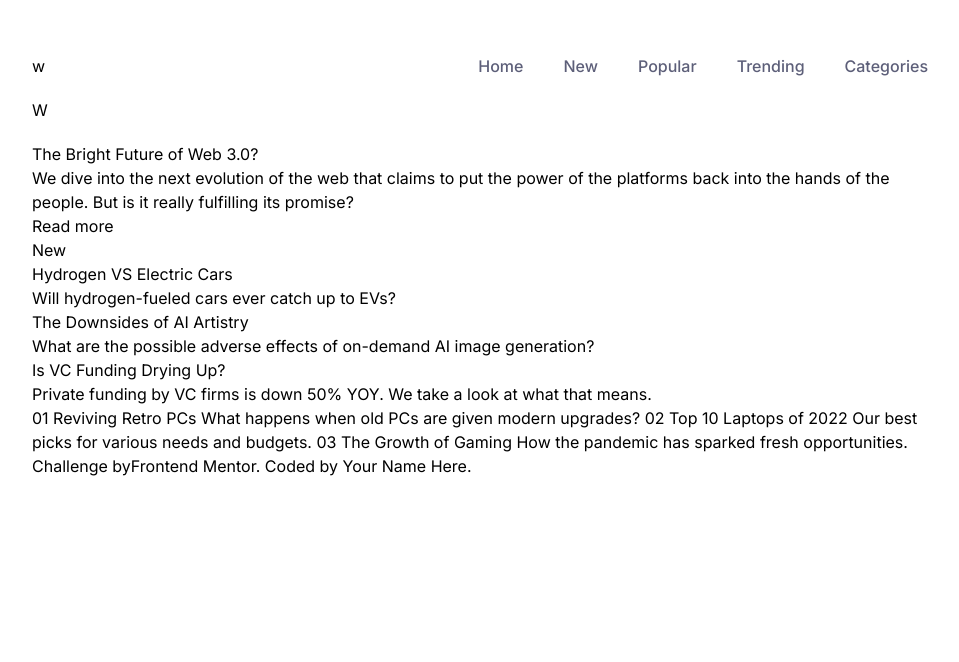
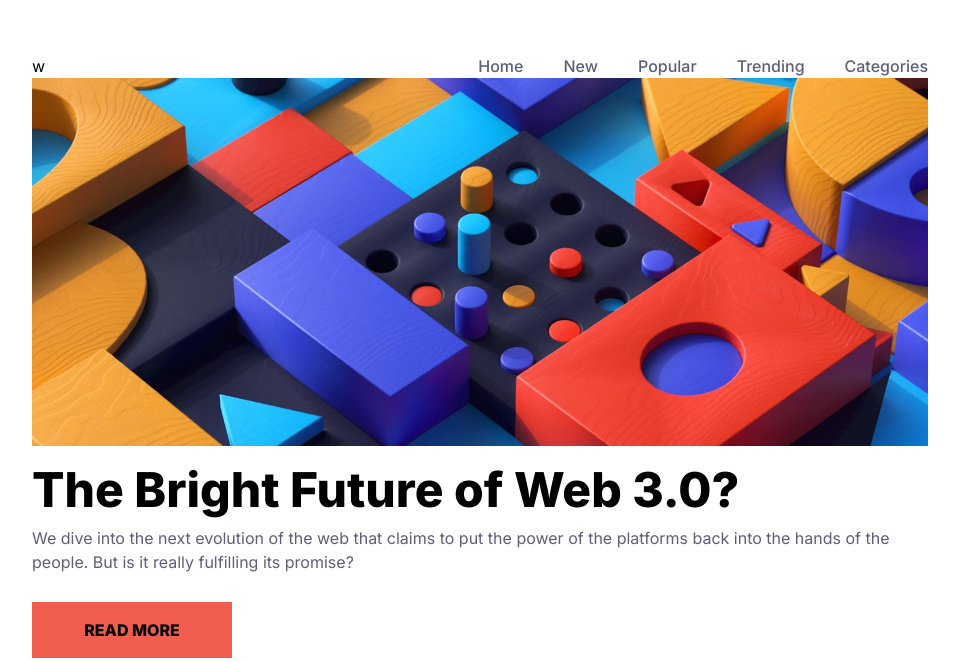
Before and after one commit to Micolash89/news-homepage-main, a Next.js app: page / in a window 1280 px wide. Shown: the part 138-800 px from the top of the page, without its empty margins (160-1119 px from the left). Built offline with nearby package versions, Linux system fonts and the light colour scheme.

Commit message:
`Refactor layout and responsive design for header and main section, updated: primera seccion del main modo mobile hecha`

```diff
--- a/app/page.tsx
+++ b/app/page.tsx
@@ -4,7 +4,7 @@ import Main from "../components/Main";
 
 export default function Home() {
   return (
-    <section className="h-full max-h-screen w-full max-w-screen sm:p-48">
+    <section className="h-full max-h-screen w-full max-w-screen md:p-48 px-5">
       <Header />
       <Main />
       <Footer />
--- a/components/HeaderDesktop.tsx
+++ b/components/HeaderDesktop.tsx
@@ -3,7 +3,7 @@ import { ItemsLinks } from "./Header";
 
  export default function HeaderDesktop() {
    return (
-     <section className="hidden sm:flex justify-between text-base  ">
+     <section className="hidden md:flex justify-between text-base  ">
         <a href="" className="">
           w
           {/* <Image
@@ -11,7 +11,7 @@ import { ItemsLinks } from "./Header";
           alt="logo W."
           fill
           className="object-cover "
-
+           sizes="(max-width: 767px) 100vw, (max-width: 1023px) 50vw, 33vw"
           /> */}
         </a>
 
--- a/components/HeaderMobile.tsx
+++ b/components/HeaderMobile.tsx
@@ -19,11 +19,11 @@ export default function HeaderMobile() {
 
   return (
     <>
-      <div className="flex h-16 items-center justify-between">
+      <div className="flex h-16 items-center justify-between md:hidden ">
 
       <span>W</span>
 
-        <div className="flex  items-center md:hidden ">
+        <div className="flex  items-center ">
           <Sheet open={isMenuOpen} onOpenChange={setIsMenuOpen}>
             <SheetTrigger asChild>
               <Button variant="ghost" size="icon" className="md:hidden">
--- a/components/Main.tsx
+++ b/components/Main.tsx
@@ -1,17 +1,44 @@
+import Image from "next/image";
+
 export default function Main() {
   return (
     <>
+      <main>
+        <section className="flex flex-col gap-5">
+          <div>
+            <Image
+              src={"/assets/images/image-web-3-mobile.jpg"}
+              height={20}
+              width={20}
+              alt="logo"
+              sizes="(max-width: 767px) 100vw, (max-width: 1023px) 50vw, 33vw"
+              className="bg-cover w-full h-full md:hidden"
+            />
+            <Image
+              src={"/assets/images/image-web-3-desktop.jpg"}
+              height={20}
+              width={20}
+              alt="logo"
+              sizes="(max-width: 767px) 100vw, (max-width: 1023px) 50vw, 33vw"
+              className="bg-cover w-full h-full hidden md:block"
+            />
+          </div>
 
-
-      <main>
-        <section>
-          <h2>The Bright Future of Web 3.0?</h2>
-          <p>
-            We dive into the next evolution of the web that claims to put the
-            power of the platforms back into the hands of the people. But is it
-            really fulfilling its promise?
-          </p>
-          Read more
+          <div className="flex flex-col gap-3">
+            <h2 className="font-extrabold text-5xl">
+              The Bright Future of Web 3.0?
+            </h2>
+            <div className="flex flex-col gap-7">
+              <p className="text-dark-grayish-blue">
+                We dive into the next evolution of the web that claims to put
+                the power of the platforms back into the hands of the people.
+                But is it really fulfilling its promise?
+              </p>
+              <button className="hover:cursor-pointer uppercase text-md bg-primary-red max-w-50 py-4 font-extrabold tracking-[3]">
+                Read more
+              </button>
+            </div>
+          </div>
         </section>
 
         <section>
@@ -43,7 +70,6 @@ export default function Main() {
           fresh opportunities.
         </section>
       </main>
-
     </>
   );
 }
```
